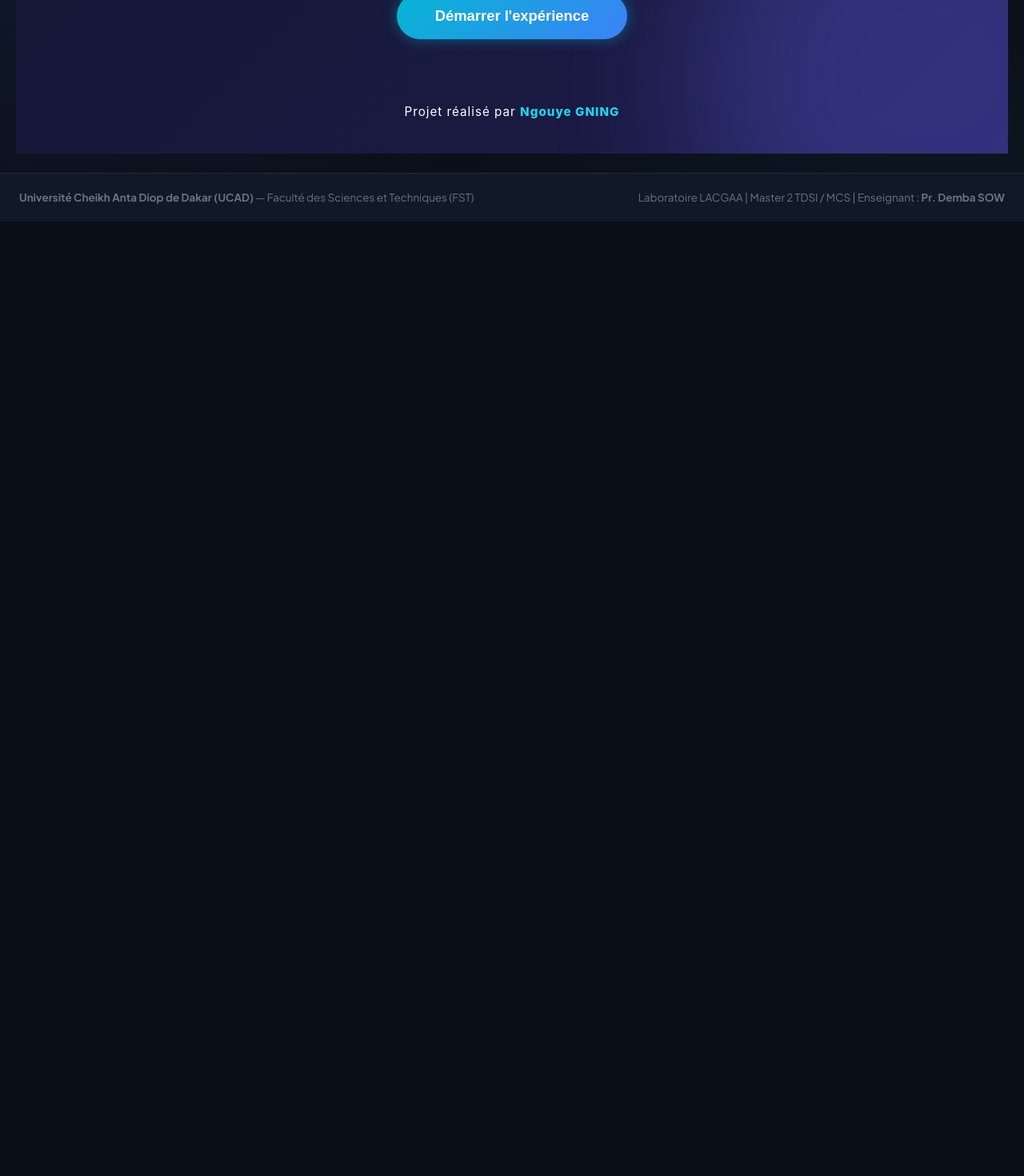
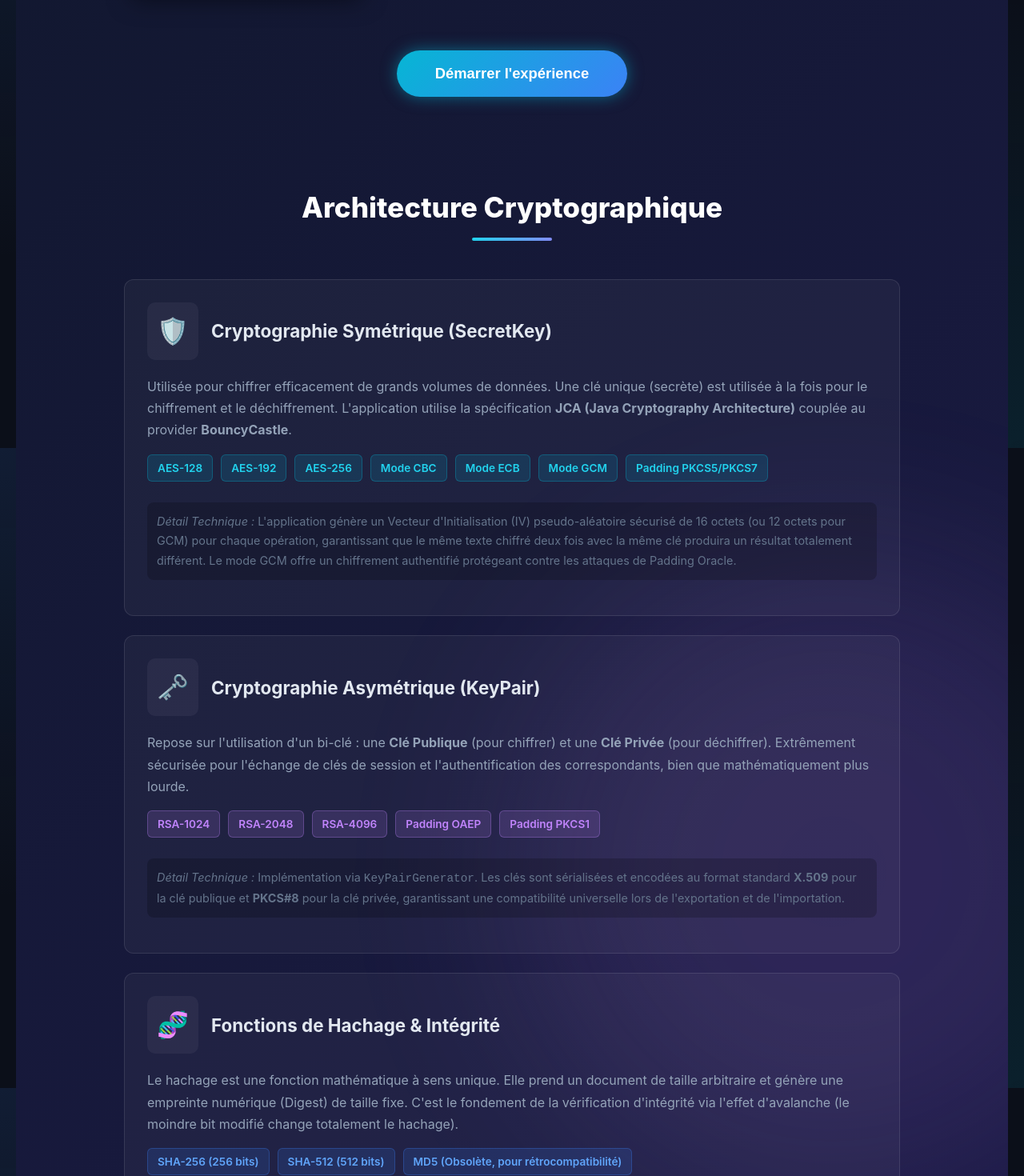
Before and after one commit to Ngouye/CryptoJava, a React (Vite) app in the folder frontend/: page / in a window 1280 px wide. Shown: the part 1040-2510 px from the top of the page at 80% size. Before the commit the page ends 1317 px from the top, so only its background shows below. Built offline with nearby package versions, Linux system fonts and the light colour scheme.

Commit message:
Ajout de la documentation détaillée des algorithmes crypto sur la Landing Page

```diff
--- a/frontend/src/components/LandingPage.jsx
+++ b/frontend/src/components/LandingPage.jsx
@@ -16,7 +16,7 @@ export default function LandingPage({ onStart }) {
       display: 'flex',
       flexDirection: 'column',
       alignItems: 'center',
-      justifyContent: 'center',
+      justifyContent: 'flex-start',
       background: 'linear-gradient(135deg, #0f172a 0%, #1e1b4b 100%)',
       color: '#fff',
       padding: '40px 20px',
@@ -27,6 +27,7 @@ export default function LandingPage({ onStart }) {
       {/* Background glow effects (Orbes lumineux) */}
       <div className="bg-glow bg-glow-1"></div>
       <div className="bg-glow bg-glow-2"></div>
+      <div className="bg-glow bg-glow-3"></div>
 
       <style>{`
         @keyframes float {
@@ -61,6 +62,7 @@ export default function LandingPage({ onStart }) {
         .delay-4 { animation-delay: 0.5s; }
         .delay-5 { animation-delay: 0.6s; }
         .delay-6 { animation-delay: 0.8s; }
+        .delay-7 { animation-delay: 1.0s; }
 
         .gradient-text {
           background: linear-gradient(to right, #22d3ee, #818cf8, #c084fc, #22d3ee);
@@ -115,6 +117,7 @@ export default function LandingPage({ onStart }) {
         }
         .bg-glow-1 { top: -200px; left: -200px; background: rgba(6, 182, 212, 1); }
         .bg-glow-2 { bottom: -200px; right: -200px; background: rgba(99, 102, 241, 1); animation-delay: -6s; }
+        .bg-glow-3 { top: 50%; left: 50%; transform: translate(-50%, -50%); background: rgba(192, 132, 252, 0.8); width: 800px; height: 800px; opacity: 0.15; filter: blur(120px); }
 
         .btn-modern {
           background: linear-gradient(135deg, #06b6d4, #3b82f6);
@@ -139,6 +142,7 @@ export default function LandingPage({ onStart }) {
           margin-bottom: 1rem;
           text-align: center;
           letter-spacing: -1px;
+          margin-top: 5vh;
         }
 
         .hero-subtitle {
@@ -161,6 +165,94 @@ export default function LandingPage({ onStart }) {
           padding: 0 15px;
         }
 
+        /* Documentation Section Styles */
+        .doc-section {
+          width: 100%;
+          max-width: 1000px;
+          margin-top: 4rem;
+          padding: 0 15px;
+          text-align: left;
+        }
+
+        .doc-title {
+          font-size: 2.2rem;
+          font-weight: 800;
+          text-align: center;
+          margin-bottom: 3rem;
+          position: relative;
+          padding-bottom: 15px;
+        }
+
+        .doc-title::after {
+          content: '';
+          position: absolute;
+          bottom: 0;
+          left: 50%;
+          transform: translateX(-50%);
+          width: 100px;
+          height: 4px;
+          background: linear-gradient(90deg, #22d3ee, #818cf8);
+          border-radius: 2px;
+        }
+
+        .doc-card {
+          background: rgba(255, 255, 255, 0.04);
+          border: 1px solid rgba(255, 255, 255, 0.1);
+          border-radius: 12px;
+          padding: 28px;
+          margin-bottom: 24px;
+          backdrop-filter: blur(10px);
+          transition: border-color 0.3s ease;
+        }
+
+        .doc-card:hover {
+          border-color: rgba(6, 182, 212, 0.4);
+        }
+
+        .doc-card-header {
+          display: flex;
+          align-items: center;
+          margin-bottom: 20px;
+        }
+
+        .doc-icon {
+          font-size: 2rem;
+          margin-right: 16px;
+          background: rgba(255, 255, 255, 0.05);
+          padding: 12px;
+          border-radius: 10px;
+        }
+
+        .doc-card h4 {
+          font-size: 1.4rem;
+          font-weight: 700;
+          margin: 0;
+          color: #e2e8f0;
+        }
+
+        .doc-card p {
+          color: #94a3b8;
+          line-height: 1.7;
+          margin-bottom: 16px;
+          font-size: 1rem;
+        }
+
+        .algo-tag {
+          display: inline-block;
+          background: rgba(6, 182, 212, 0.15);
+          color: #22d3ee;
+          padding: 6px 12px;
+          border-radius: 6px;
+          font-size: 0.85rem;
+          font-weight: 600;
+          margin-right: 10px;
+          margin-bottom: 10px;
+          border: 1px solid rgba(6, 182, 212, 0.3);
+        }
+
+        .algo-tag.rsa { background: rgba(192, 132, 252, 0.15); color: #c084fc; border-color: rgba(192, 132, 252, 0.3); }
+        .algo-tag.hash { background: rgba(59, 130, 246, 0.15); color: #60a5fa; border-color: rgba(59, 130, 246, 0.3); }
+
         @media (max-width: 768px) {
           .bg-glow {
             width: 300px;
@@ -169,6 +261,13 @@ export default function LandingPage({ onStart }) {
           .btn-modern {
             padding: 14px 32px;
             font-size: 1rem;
+          }
+          .doc-card-header {
+            flex-direction: column;
+            align-items: flex-start;
+          }
+          .doc-icon {
+            margin-bottom: 12px;
           }
         }
       `}</style>
@@ -182,7 +281,7 @@ export default function LandingPage({ onStart }) {
             </h1>
 
             <p className="animate-slide-up delay-1 hero-subtitle">
-              Une plateforme éducative pour maîtriser les concepts fondamentaux de la cryptographie moderne.
+              Une plateforme éducative pour maîtriser les concepts fondamentaux de la cryptographie moderne, propulsée par BouncyCastle et Spring Security.
             </p>
 
             <div className="cards-grid">
@@ -211,14 +310,98 @@ export default function LandingPage({ onStart }) {
               </div>
             </div>
 
-            <div className="animate-slide-up delay-6">
+            <div className="animate-slide-up delay-6" style={{ marginBottom: '3rem' }}>
               <button className="btn-modern" onClick={onStart}>
                 Démarrer l'expérience
               </button>
             </div>
 
+            {/* --- DOCUMENTATION DETAILLEE --- */}
+            <div className="doc-section animate-slide-up delay-7">
+              <h2 className="doc-title">Architecture Cryptographique</h2>
+
+              <div className="doc-card">
+                <div className="doc-card-header">
+                  <div className="doc-icon">🛡️</div>
+                  <h4>Cryptographie Symétrique (SecretKey)</h4>
+                </div>
+                <p>
+                  Utilisée pour chiffrer efficacement de grands volumes de données. Une clé unique (secrète) est utilisée à la fois pour le chiffrement et le déchiffrement. L'application utilise la spécification <strong>JCA (Java Cryptography Architecture)</strong> couplée au provider <strong>BouncyCastle</strong>.
+                </p>
+                <div>
+                  <span className="algo-tag">AES-128</span>
+                  <span className="algo-tag">AES-192</span>
+                  <span className="algo-tag">AES-256</span>
+                  <span className="algo-tag">Mode CBC</span>
+                  <span className="algo-tag">Mode ECB</span>
+                  <span className="algo-tag">Mode GCM</span>
+                  <span className="algo-tag">Padding PKCS5/PKCS7</span>
+                </div>
+                <p style={{ marginTop: '16px', fontSize: '0.9rem', color: '#64748b', padding: '12px', background: 'rgba(0,0,0,0.2)', borderRadius: '8px' }}>
+                  <em>Détail Technique :</em> L'application génère un Vecteur d'Initialisation (IV) pseudo-aléatoire sécurisé de 16 octets (ou 12 octets pour GCM) pour chaque opération, garantissant que le même texte chiffré deux fois avec la même clé produira un résultat totalement différent. Le mode GCM offre un chiffrement authentifié protégeant contre les attaques de Padding Oracle.
+                </p>
+              </div>
+
+              <div className="doc-card">
+                <div className="doc-card-header">
+                  <div className="doc-icon">🗝️</div>
+                  <h4>Cryptographie Asymétrique (KeyPair)</h4>
+                </div>
+                <p>
+                  Repose sur l'utilisation d'un bi-clé : une <strong>Clé Publique</strong> (pour chiffrer) et une <strong>Clé Privée</strong> (pour déchiffrer). Extrêmement sécurisée pour l'échange de clés de session et l'authentification des correspondants, bien que mathématiquement plus lourde.
+                </p>
+                <div>
+                  <span className="algo-tag rsa">RSA-1024</span>
+                  <span className="algo-tag rsa">RSA-2048</span>
+                  <span className="algo-tag rsa">RSA-4096</span>
+                  <span className="algo-tag rsa">Padding OAEP</span>
+                  <span className="algo-tag rsa">Padding PKCS1</span>
+                </div>
+                <p style={{ marginTop: '16px', fontSize: '0.9rem', color: '#64748b', padding: '12px', background: 'rgba(0,0,0,0.2)', borderRadius: '8px' }}>
+                  <em>Détail Technique :</em> Implémentation via <code>KeyPairGenerator</code>. Les clés sont sérialisées et encodées au format standard <strong>X.509</strong> pour la clé publique et <strong>PKCS#8</strong> pour la clé privée, garantissant une compatibilité universelle lors de l'exportation et de l'importation.
+                </p>
+              </div>
+
+              <div className="doc-card">
+                <div className="doc-card-header">
+                  <div className="doc-icon">🧬</div>
+                  <h4>Fonctions de Hachage & Intégrité</h4>
+                </div>
+                <p>
+                  Le hachage est une fonction mathématique à sens unique. Elle prend un document de taille arbitraire et génère une empreinte numérique (Digest) de taille fixe. C'est le fondement de la vérification d'intégrité via l'effet d'avalanche (le moindre bit modifié change totalement le hachage).
+                </p>
+                <div>
+                  <span className="algo-tag hash">SHA-256 (256 bits)</span>
+                  <span className="algo-tag hash">SHA-512 (512 bits)</span>
+                  <span className="algo-tag hash">MD5 (Obsolète, pour rétrocompatibilité)</span>
+                </div>
+                <p style={{ marginTop: '16px', fontSize: '0.9rem', color: '#64748b', padding: '12px', background: 'rgba(0,0,0,0.2)', borderRadius: '8px' }}>
+                  <em>Détail Technique :</em> L'implémentation exploite le <code>MessageDigest</code> Java. L'application calcule le condensat du fichier en flux de données continu (Stream) afin d'éviter la saturation de la mémoire vive (RAM) lors du traitement de très gros fichiers (optimisation OOM).
+                </p>
+              </div>
+
+              <div className="doc-card">
+                <div className="doc-card-header">
+                  <div className="doc-icon">✍️</div>
+                  <h4>HMAC et Signatures Numériques</h4>
+                </div>
+                <p>
+                  Assurent conjointement l'<strong>Authentification</strong> de la source, l'<strong>Intégrité</strong> des données et la <strong>Non-Répudiation</strong> par l'émetteur.
+                </p>
+                <div>
+                  <span className="algo-tag">HMAC-SHA256 (Symétrique)</span>
+                  <span className="algo-tag rsa">SHA256withRSA (Asymétrique)</span>
+                </div>
+                <p style={{ marginTop: '16px', fontSize: '0.9rem', color: '#64748b', padding: '12px', background: 'rgba(0,0,0,0.2)', borderRadius: '8px' }}>
+                  <em>Détail Technique :</em>
+                  <br/><br/>- <strong>HMAC (Hash-based Message Authentication Code) :</strong> Combine un hachage fort avec une clé secrète partagée. Ce mécanisme est également utilisé au cœur de Spring Security pour générer et valider les tokens JWT (Authentification Stateless).
+                  <br/><br/>- <strong>Signature RSA :</strong> Le signataire hache le fichier puis chiffre cette empreinte avec sa <em>Clé Privée</em>. Le vérificateur déchiffre l'empreinte avec la <em>Clé Publique</em> du signataire et compare ce résultat avec son propre calcul de hachage. Si les valeurs correspondent, l'intégrité et la provenance sont certifiées mathématiquement à 100%. Implémenté via le moteur <code>java.security.Signature</code>.
+                </p>
+              </div>
+            </div>
+
             {/* Signature Étudiant */}
-            <div className="animate-slide-up delay-6" style={{ marginTop: '5rem', opacity: 0.7, fontSize: '0.95rem', letterSpacing: '1px' }}>
+            <div className="animate-slide-up delay-7" style={{ marginTop: '4rem', marginBottom: '2rem', opacity: 0.7, fontSize: '0.95rem', letterSpacing: '1px' }}>
               Projet réalisé par <strong style={{ color: '#22d3ee', fontWeight: 800 }}>Ngouye GNING</strong>
             </div>
           </>
```
